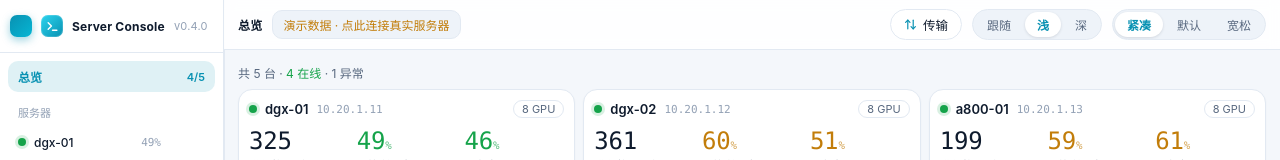
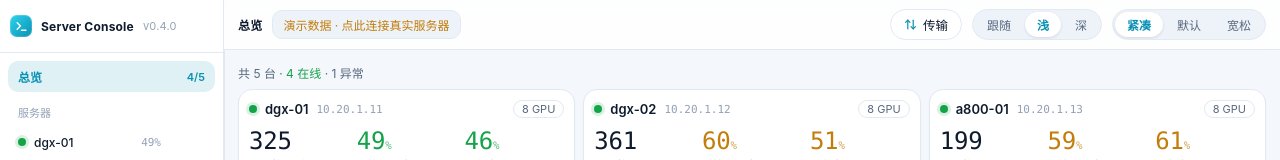
Before and after one commit to Moguifeng-9119/server-console, a React (Vite) app: page / in a window 1280 px wide. Shown: the top 160 px of the page. Built offline with nearby package versions, Linux system fonts and the light colour scheme.

Commit message:
fix: 移除侧栏旧版 ::before 纯色方块标志, 消除左上角双图标

```diff
--- a/src/styles.css
+++ b/src/styles.css
@@ -1743,15 +1743,7 @@ table.proc tbody tr.sel {
   letter-spacing: 0.2px;
   padding-block: 15px;
 }
-.brand::before {
-  content: '';
-  width: 22px;
-  height: 22px;
-  border-radius: 7px;
-  background: linear-gradient(135deg, var(--accent), var(--accent-2));
-  box-shadow: 0 3px 8px color-mix(in srgb, var(--accent) 40%, transparent);
-  flex: none;
-}
+/* 旧版 ::before 纯色方块标志已移除，由 .brand-mark（终端字形）替代 */
 .nav-item {
   border-radius: var(--r-md);
   transition: background 0.13s ease, color 0.13s ease;
```
